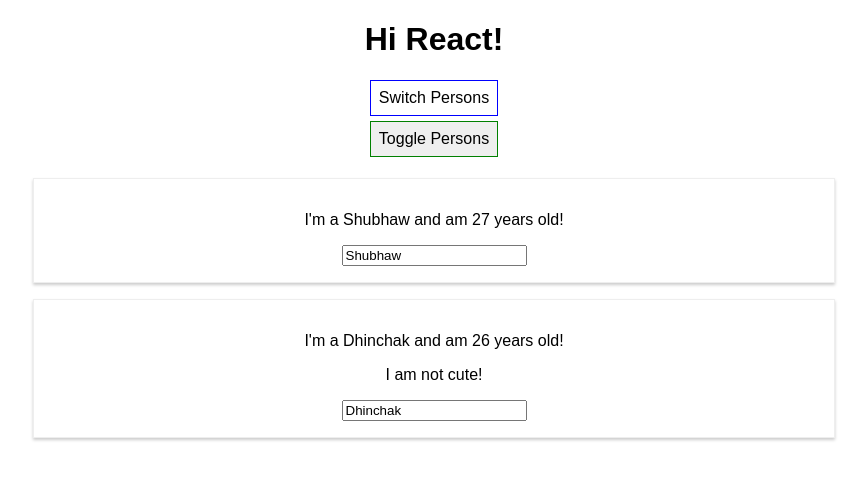
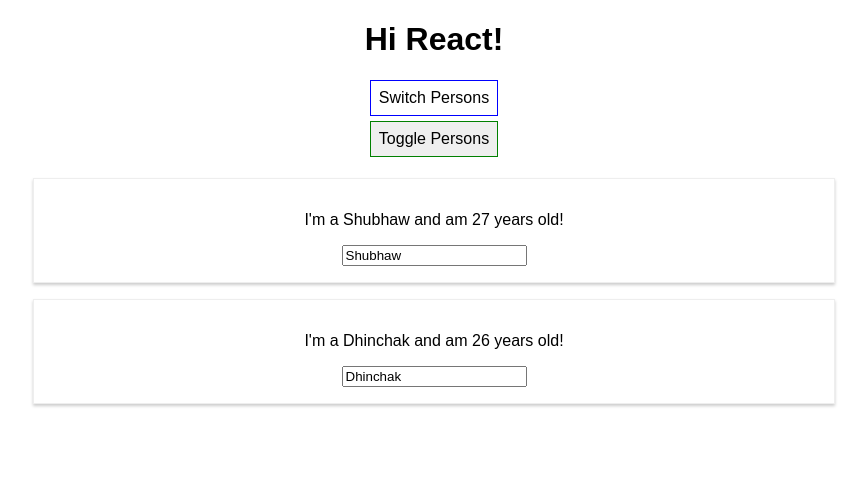
Before and after one commit to shubhaw/react-complete-guide, a React (Create React App) app: page / in a window 1280 px wide. Both pictures are taken after a click on the button "Toggle Persons". Shown: the top 480 px of the page, without its empty margins (206-1073 px from the left). Built offline with nearby package versions, Linux system fonts and the light colour scheme.

Commit message:
lecture 55

```diff
--- a/src/App.js
+++ b/src/App.js
@@ -52,16 +52,14 @@
     if(this.state.showPersons) {
       persons = (
         <div>
-            <Person name={this.state.persons[0].name} age={this.state.persons[0].age} />
-            <Person
-              name={this.state.persons[1].name}
-              age={this.state.persons[1].age}
-              click={this.switchPersonHandler.bind(this, 'Dhinchak', 'Shubhaw')}
-              change={this.nameChangeHandler}
-              >
-                I am not cute!
-            </Person>
-          </div>
+          {
+            this.state.persons.map(person => {
+              return (
+                <Person name={person.name} age={person.age} />
+              )
+            })
+          }
+        </div>
       );
     }
 
```
